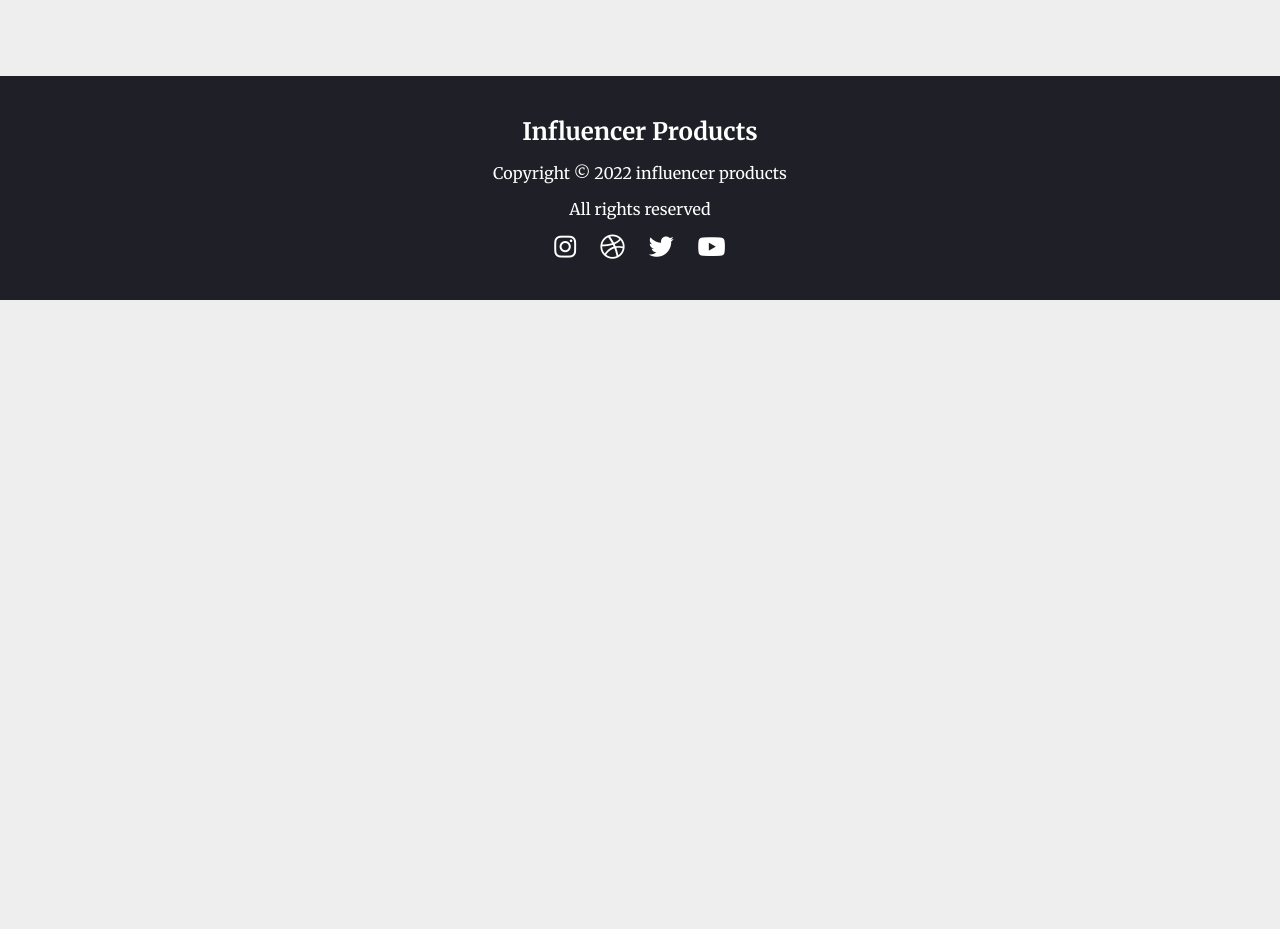
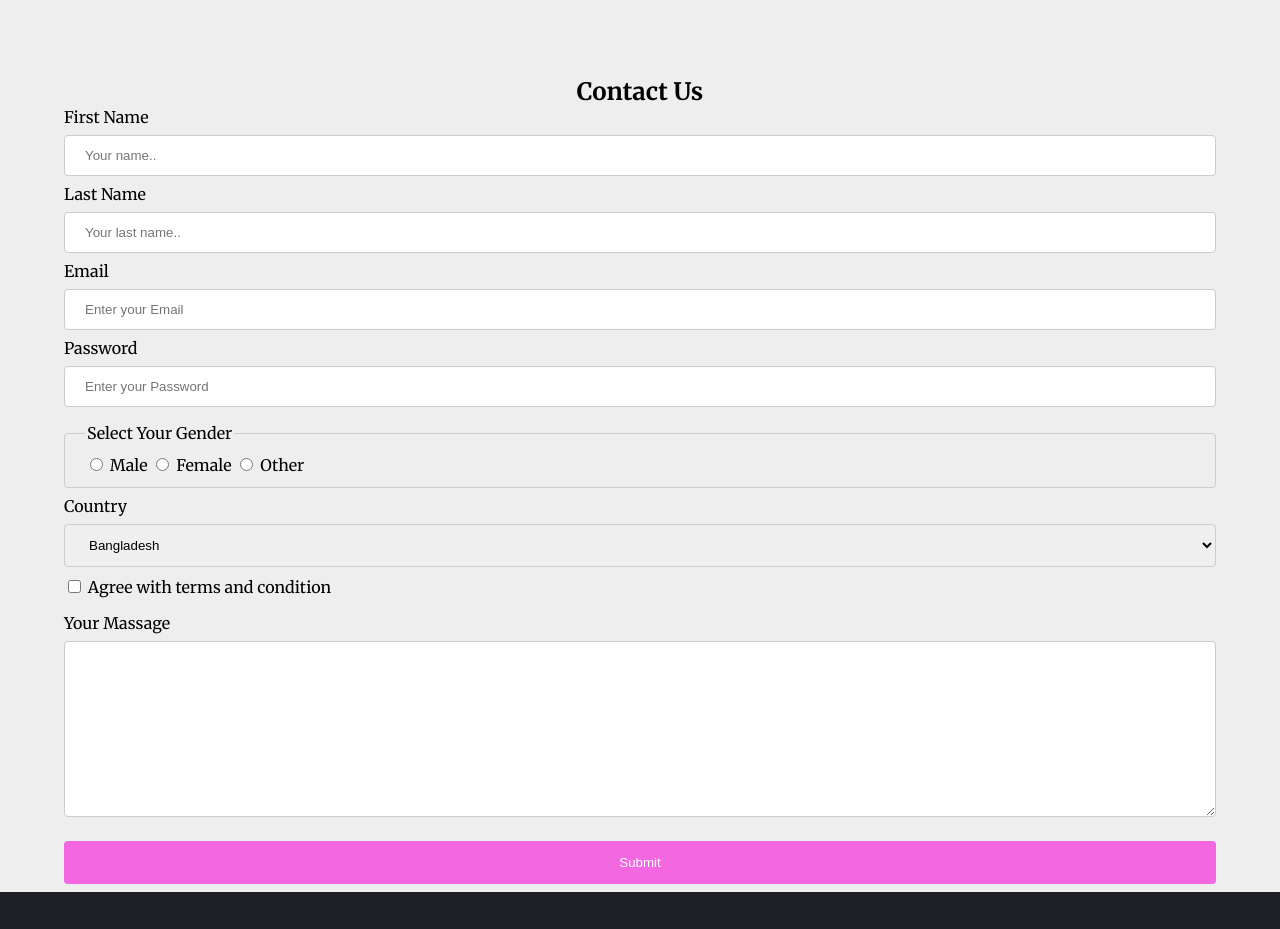
Before and after one commit to NA-Asraful-Khan/Milestone-two, a plain HTML site: page index.html in a window 1280 px wide. Shown: the part 2682-3611 px from the top of the page. Before the commit the page ends 2982 px from the top, so only its background shows below. Drawn offline with Linux system fonts and the light colour scheme.

Commit message:
form added

```diff
--- a/index.html
+++ b/index.html
@@ -216,7 +216,70 @@
                 <a href="#">See more<i class="fas fa-arrow-right"></i> </a>
             </div>
         </section>
+
+        <!-- contuct us  -->
+        <section class="contact">
+            <h2>Contact Us</h2>
+            <form action="">
+                <label for="fname">First Name</label>
+                <input type="text" id="fname" name="firstname" placeholder="Your name..">
+
+                <label for="lname">Last Name</label>
+                <input type="text" id="lname" name="lastname" placeholder="Your last name..">
+                <label for="email">Email</label>
+                <input type="email" id="email" placeholder="Enter your Email">
+
+                <label for="password">Password</label>
+                <input type="password" id="password" placeholder="Enter your Password">
+
+                <fieldset>
+                    <legend>Select Your Gender</legend>
+                    <span>
+                        <label for="male">
+                            <input type="radio" name="gender"
+                            id="male">
+                            Male
+                        </label>
+                        <label for="female">
+                            <input type="radio" name="gender"
+                            id="female">
+                            Female
+                        </label>
+                        <label for="other">
+                            <input type="radio" name="gender"
+                            id="other">
+                            Other
+                        </label>
+                    </span>
+                </fieldset>
+
+
+
+
+                <label for="country">Country</label>
+                <select id="country" name="country">
+                  <option value="Bangladesh">Bangladesh</option>
+                  <option value="australia">Australia</option>
+                  <option value="canada">Canada</option>
+                  <option value="usa">USA</option>
+                </select>
+
+                <input type="checkbox" id="condition">
+                <label for="condition">
+                    Agree with terms and condition
+                </label>
+
+                <p> Your Massage
+                    <textarea name="massage" id="massage" rows="10"></textarea>
+                </p>
+
+                <input type="submit" value="Submit">
+              </form>
+        </section>
+
     </main>
+
+    <!-- footer  -->
     <footer>
         <h2>Influencer Products</h2>
         <p>Copyright &copy; 2022 influencer products </p>
--- a/style/style.css
+++ b/style/style.css
@@ -208,8 +208,44 @@ hr{
 }
 
 
-/* FAQ  */
+/* Contact  */
 
+.contact h2{
+    text-align: center;
+}
+input[type=text],input[type=email],input[type=password],fieldset, select,textarea {
+    width: 100%;
+    padding: 12px 20px;
+    margin: 8px 0;
+    display: inline-block;
+    border: 1px solid #ccc;
+    border-radius: 4px;
+    box-sizing: border-box;
+  }
+
+  input[type=submit] {
+    width: 100%;
+    background-color: #f368e0;
+    color: white;
+    padding: 14px 20px;
+    margin: 8px 0;
+    border: none;
+    border-radius: 4px;
+    cursor: pointer;
+  }
+
+  input[type=submit]:hover {
+    background-color: #ee51d9;
+  }
+
+  #country{
+      margin-bottom: 10px;
+  }
+
+  textarea{
+      display: block;
+      width: 100%;
+  }
 
 
 
```
